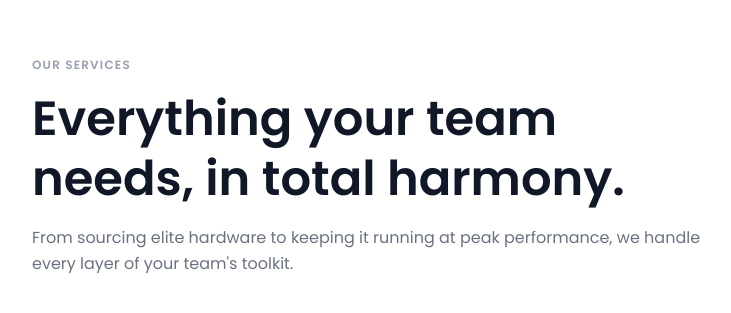
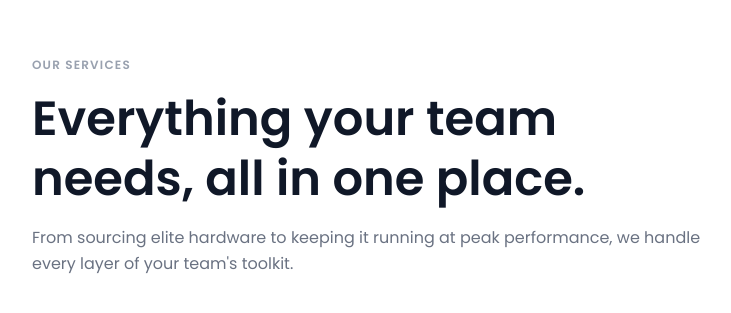
Before and after one commit to nairateam/kinosmart, a Next.js app: page / in a window 1280 px wide. Shown: the part 1669-1982 px from the top of the page, without its empty margins (48-779 px from the left). Built offline with nearby package versions, Linux system fonts and the light colour scheme.

Commit message:
quick edits.

```diff
--- a/components/sections/services.tsx
+++ b/components/sections/services.tsx
@@ -158,7 +158,7 @@ export default function OurServices() {
                         Our Services
                     </span>
                     <h2 className="text-3xl md:text-5xl font-semibold text-gray-900 leading-tight mb-4">
-                        Everything your team needs, in total harmony.
+                        Everything your team needs, all in one place.
                     </h2>
                     <p className="text-sm md:text-base text-gray-500 leading-relaxed">
                         From sourcing elite hardware to keeping it running at peak performance,
--- a/components/sections/trusted.tsx
+++ b/components/sections/trusted.tsx
@@ -13,11 +13,11 @@ type Partner = {
 };
 
 const partners: Partner[] = [
-    { name: "Miden", logo: "/logos/miden.svg" },
     { name: "Panovest", logo: "/logos/panovest.png" },
     { name: "Reditton" },
     { name: "Gigm", logo: "/logos/gigm.png" },
-    { name: "Cochda" },
+    { name: "Miden", logo: "/logos/miden.svg" },
+    { name: "Cothda" },
     { name: "Sk&T construct" },
 ];
 
```
